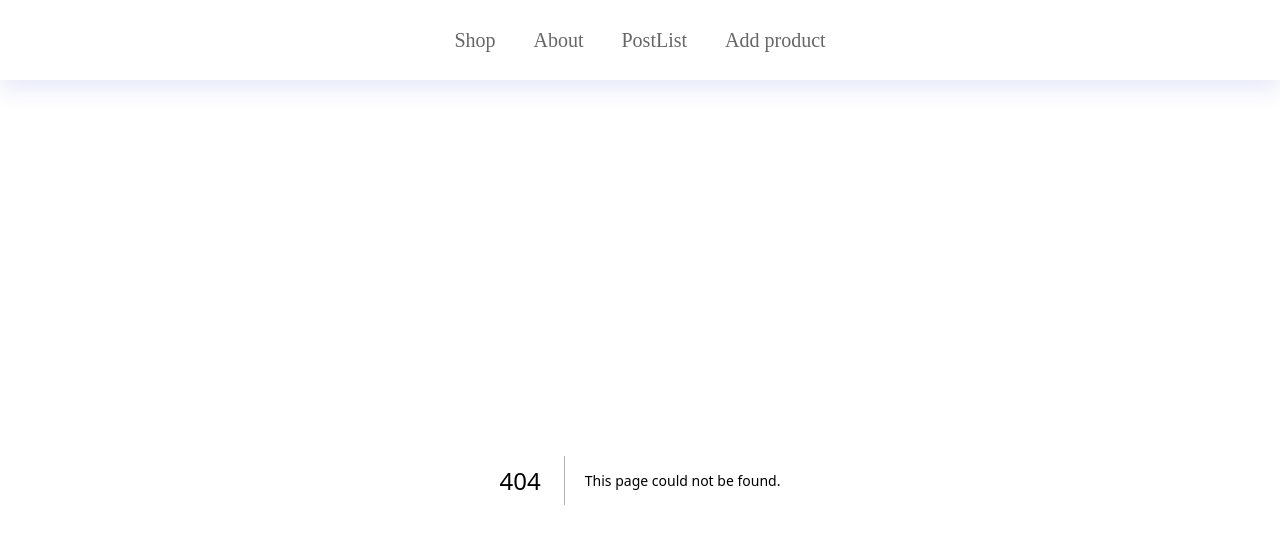
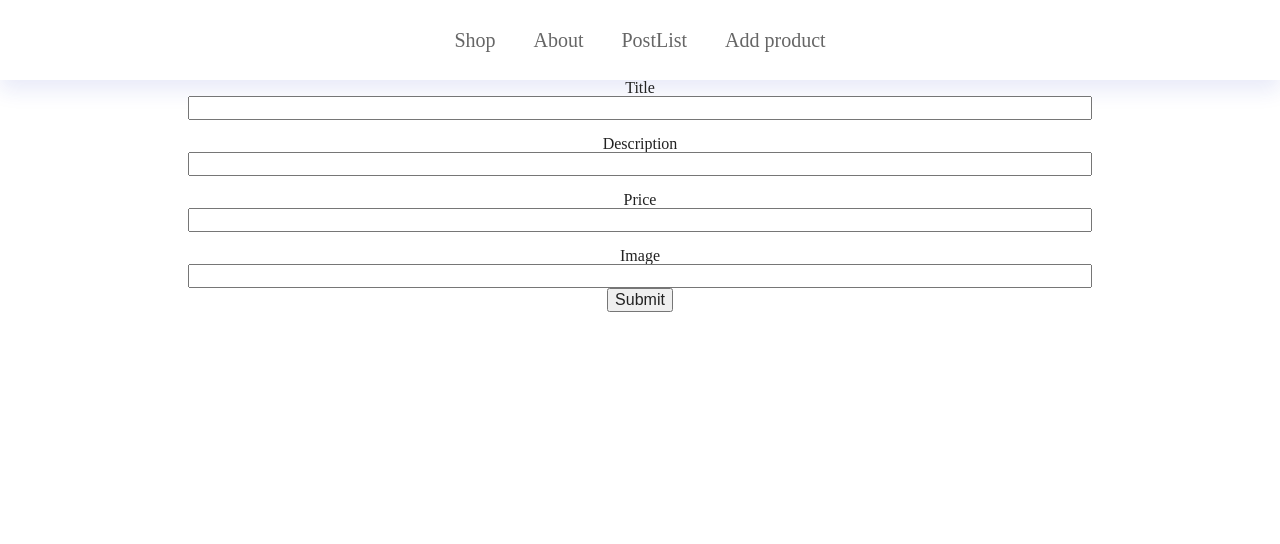
Before and after one commit to asiefmahir/ic-batch-9-react, a Next.js app: page /add-product in a window 1280 px wide. Before the commit this address had no page. Shown: the top 544 px of the page. Built offline with nearby package versions, Linux system fonts and the light colour scheme.

Commit message:
feat: Learn more features about app router in next js

```diff
--- a/db.json
+++ b/db.json
@@ -65,6 +65,27 @@
       "price": "28",
       "image": "https://images.pexels.com/photos/207983/pexels-photo-207983.jpeg?auto=compress&cs=tinysrgb&w=400",
       "id": "wY2Zu5O"
+    },
+    {
+      "title": "A new baseball",
+      "price": "200",
+      "description": "something",
+      "image": "https://images.pexels.com/photos/1661950/pexels-photo-1661950.jpeg?auto=compress&cs=tinysrgb&w=600",
+      "id": "UCb3lif"
+    },
+    {
+      "title": "A doll",
+      "price": "50",
+      "description": "doll",
+      "image": "https://images.pexels.com/photos/208087/pexels-photo-208087.jpeg?auto=compress&cs=tinysrgb&w=600",
+      "id": "xWM_zwL"
+    },
+    {
+      "title": "A baseball bat",
+      "price": "289",
+      "description": "something",
+      "image": "https://images.pexels.com/photos/843341/pexels-photo-843341.jpeg?auto=compress&cs=tinysrgb&w=600",
+      "id": "XVf05pJ"
     }
   ]
 }
--- /dev/null
+++ b/src/app/actions/product.js
@@ -0,0 +1,29 @@
+"use server";
+
+import { revalidatePath, revalidateTag } from "next/cache";
+
+export const createProduct = async (formData) => {
+	// console.log("I am from server");
+	// console.log(formData.get("price"));
+
+	const newProduct = {
+		title: formData.get("title"),
+		price: formData.get("price"),
+		description: formData.get("description"),
+		image: formData.get("image"),
+	};
+
+	console.log(newProduct, "product from server");
+
+	await fetch(`http://localhost:4000/products`, {
+		method: "POST",
+		body: JSON.stringify(newProduct),
+		headers: {
+			"Content-type": "application/json",
+		},
+	});
+	// revalidatePath("/");
+	// revalidatePath("/shop");
+	revalidateTag("products");
+	// revalidatePath('/')
+};
--- /dev/null
+++ b/src/app/add-product/page.jsx
@@ -0,0 +1,67 @@
+import { createProduct } from "../actions/product";
+
+const AddProduct = () => {
+	// const submitHandler = (e) => {
+	// 	e.preventDefault();
+	// 	setProduct(initProduct);
+	// 	// useCreateProductMutation()
+	// 	fetch(`http://localhost:4000/products`, {
+	// 		method: "POST",
+	// 		body: JSON.stringify(product),
+	// 		headers: {
+	// 			"Content-type": "application/json",
+	// 		},
+	// 	}).then(() => {
+	// 		fetch(`http://localhost:3000/api/product`);
+	// 	});
+	// };
+
+	return (
+		<>
+			<form
+				style={{
+					display: "flex",
+					flexDirection: "column",
+					alignItems: "center",
+					justifyContent: "center",
+				}}
+				action={createProduct}
+			>
+				<p>Title</p>
+				<input
+					type="text"
+					name="title"
+					required
+					style={{ display: "block", width: "70%" }}
+				/>
+				<br />
+				<p>Description</p>
+				<input
+					type="text"
+					name="description"
+					required
+					style={{ display: "block", width: "70%" }}
+				/>
+				<br />
+				<p>Price</p>
+				<input
+					type="number"
+					name="price"
+					required
+					style={{ display: "block", width: "70%" }}
+				/>
+				<br />
+				<p>Image</p>
+				<input
+					type="text"
+					name="image"
+					required
+					style={{ display: "block", width: "70%" }}
+				/>
+				<input type="submit" />
+			</form>
+		</>
+	);
+};
+
+export default AddProduct;
--- a/src/app/page.js
+++ b/src/app/page.js
@@ -1,6 +1,7 @@
 import GridLayout from "../components/GridLayout";
 
 const Shop = async () => {
+	// throw new Error("Shop error");
 	return (
 		<div>
 			<div className="page-banner">
--- a/src/app/posts/page.jsx
+++ b/src/app/posts/page.jsx
@@ -1,4 +1,5 @@
 const PostList = () => {
+	// throw new Error("An error occurred");
 	console.log("I am post-list page");
 	return <div>PostList page</div>;
 };
--- a/src/components/GridLayout.jsx
+++ b/src/components/GridLayout.jsx
@@ -3,7 +3,7 @@ import ProductCard from "./ProductCard";
 const GridLayout = async () => {
 	console.log("I am shop page");
 	const res = await fetch(`http://localhost:4000/products`, {
-		next: { revalidate: 15 },
+		next: { tags: ["products"] },
 	});
 	const products = await res.json();
 	return (
```
Also changed, not shown: src/app/error.jsx (added, +24 -0 lines), src/app/posts/loading.jsx (added, +7 -0 lines). Lines whose indentation alone changed are shown as unchanged.
